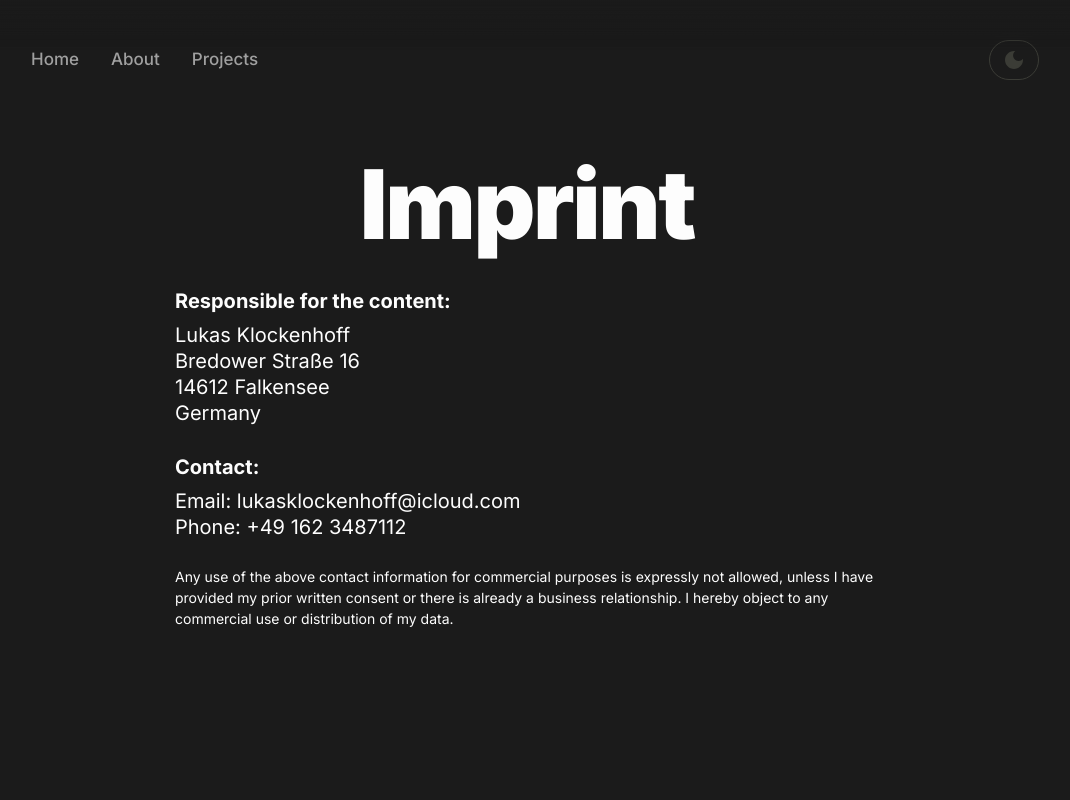
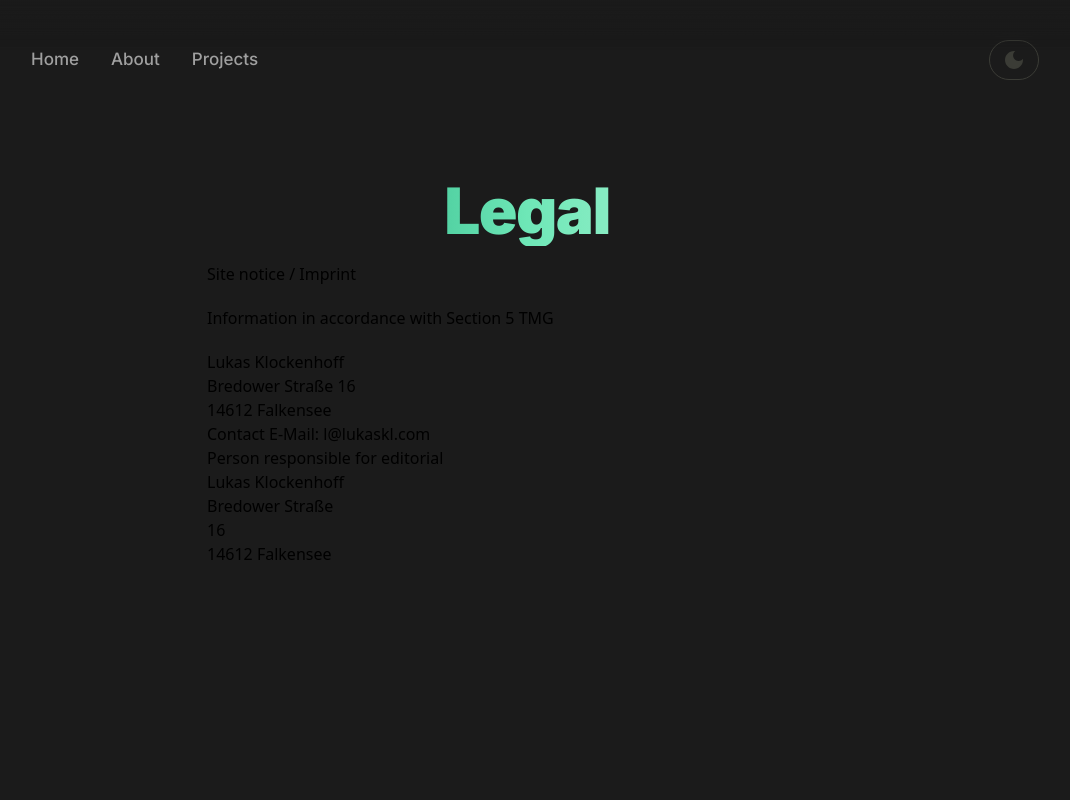
Before and after one commit to LukasKlockenhoff/Website, a Next.js app: page /legal in a window 1280 px wide. Shown: the top 800 px of the page, without its empty margins (113-1183 px from the left). Built offline with nearby package versions, Linux system fonts and the light colour scheme; a web font is replaced by a local one.

Commit message:
fix alignment

```diff
--- a/src/app/legal/page.tsx
+++ b/src/app/legal/page.tsx
@@ -1,44 +1,56 @@
 import TextStyles from "@/utils/textstyles";
 import Textstyles from "@/utils/textstyles";
 import { twMerge } from "tailwind-merge";
+import ExperienceCard from "@/components/about/experience-card";
+import textstyles from "@/utils/textstyles";
+import Image from "next/image";
+import LandingPageImage from "@/assets/LandingPageImage.png";
 
 export default async function Legal() {
   return (
-    <div className={"w-full h-full dark:bg-background bg-white"}>
-      <div className="flex h-full dark:bg-background bg-white p-4 md:p-8 sm:w-3/5 w-full  mx-auto justify-center">
-        <div className="flex flex-col mx-auto">
-          <h2 className={twMerge(Textstyles.H2, "text-center")}>Imprint</h2>
-          <div className="pt-8">
-            <p className={TextStyles.BigText}>
-              <strong>Responsible for the content:</strong>
-            </p>
-            <p className={twMerge(Textstyles.BigText, "mt-3")}>
+    <div
+      className={"w-full h-full bg-white dark:bg-background overflow-x-clip"}
+    >
+      <div
+        className={
+          "flex flex-col w-[90%] sm:w-1/2 mx-auto gap-y-4 justify-center pt-6 md:pt-14 overflow-hidden"
+        }
+      >
+        <h1
+          className={twMerge(
+            TextStyles.H3Gradient,
+            "flex justify-center bg-clip-text bg-gradient-to-r from-emerald-600 via-emerald-300 to-emerald-100",
+          )}
+        >
+          Legal
+        </h1>
+        <div
+          className={
+            "flex flex-col sm:w-2/3 justify-center gap-y-5 text-leading"
+          }
+        >
+          <div>Site notice / Imprint</div>
+          <div>Information in accordance with Section 5 TMG</div>
+          <div className={"flex flex-col"}>
+            <div>
               Lukas Klockenhoff
-            </p>
-            <p className={twMerge(Textstyles.BigText, "mt-1")}>
+              <br />
               Bredower Straße 16
-            </p>
-            <p className={twMerge(Textstyles.BigText, "mt-1")}>
+              <br />
               14612 Falkensee
-            </p>
-            <p className={twMerge(Textstyles.BigText, "mt-1")}>Germany</p>
-            <p className={twMerge(Textstyles.BigText, "pt-8")}>
-              <strong>Contact:</strong>
-            </p>
-            <p className={twMerge(Textstyles.BigText, "mt-3")}>
-              Email: lukasklockenhoff@icloud.com
-            </p>
-            <p className={twMerge(Textstyles.BigText, "mt-1")}>
-              Phone: +49 162 3487112
-            </p>
-          </div>
-          <div className="mt-6">
-            <p className={twMerge(Textstyles.Text, "mt-1")}>
-              Any use of the above contact information for commercial purposes
-              is expressly not allowed, unless I have provided my prior written
-              consent or there is already a business relationship. I hereby
-              object to any commercial use or distribution of my data.
-            </p>
+            </div>
+            <div>Contact E-Mail: l@lukaskl.com</div>
+            <div>
+              Person responsible for editorial
+              <br />
+              Lukas Klockenhoff
+              <br />
+              Bredower Straße
+              <br />
+              16
+              <br />
+              14612 Falkensee
+            </div>
           </div>
         </div>
       </div>
--- a/src/app/page.tsx
+++ b/src/app/page.tsx
@@ -6,6 +6,9 @@ import GitHubIcon from "@mui/icons-material/GitHub";
 import TwitterIcon from "@mui/icons-material/Twitter";
 import LinkedInIcon from "@mui/icons-material/LinkedIn";
 import Link from "next/link";
+import ReadMoreLink from "@/components/projects/read-more-link";
+import ProjectCard from "@/components/projects/project-card";
+import textstyles from "@/utils/textstyles";
 
 const Socials = () => {
   return (
@@ -48,7 +51,7 @@ export default function Home() {
         />
         <div
           className={
-            "flex flex-col w-full justify-center gap-y-5 mx-auto text-leading"
+            "flex flex-col sm:w-2/3 justify-center gap-y-5 text-leading"
           }
         >
           <p className={twMerge(Textstyles.BigText, "!text-grey")}>
@@ -59,6 +62,13 @@ export default function Home() {
             <span className={twMerge(Textstyles.H3Gradient)}>Tesla</span>{" "}
             Gigafactory Berlin
           </h1>
+          <div className={textstyles.BigHint}>
+            I am a 19 year old student from Germany. I am currently studying
+            Computer Science in cooperation with Tesla in Berlin. By day I
+            develop internal Full-Stack applications for Tesla, by night I work
+            on my own projects to improve my skills and the remaining time I try
+            to spend travelling and exploring the world.
+          </div>
         </div>
         <div className={"flex w-full gap-x-20  m-0 sm:m-5"}>
           <Socials />
--- a/src/components/footer/footer.tsx
+++ b/src/components/footer/footer.tsx
@@ -7,10 +7,10 @@ import { twMerge } from "tailwind-merge";
 const links = [
   {
     name: "Contact",
-    url: "/contact",
+    url: "https://mailto:l@lukaskl.com",
   },
   {
-    name: "Privacy Policy",
+    name: "Privacy",
     url: "/privacy",
   },
   {
@@ -42,7 +42,7 @@ export default async function Footer() {
               <Link
                 href={link.url}
                 key={link.name}
-                className={TextStyles.BigHint}
+                className={TextStyles.LinkText}
               >
                 {link.name}
               </Link>
--- a/src/components/header/header.tsx
+++ b/src/components/header/header.tsx
@@ -52,7 +52,7 @@ export default function Header() {
               <Link href={"/"}>
                 <p
                   className={twMerge(
-                    Textstyles.BigHint,
+                    Textstyles.LinkText,
                     currentPath === "/" ? "!text-secondary" : "",
                   )}
                 >
@@ -64,7 +64,7 @@ export default function Header() {
               <Link href={"/about"}>
                 <p
                   className={twMerge(
-                    Textstyles.BigHint,
+                    Textstyles.LinkText,
                     currentPath === "/about" ? "!text-secondary" : "",
                   )}
                 >
@@ -76,7 +76,7 @@ export default function Header() {
               <Link href={"/projects"}>
                 <p
                   className={twMerge(
-                    Textstyles.BigHint,
+                    Textstyles.LinkText,
                     currentPath === "/projects" ? "!text-secondary" : "",
                   )}
                 >
--- a/src/utils/textstyles.ts
+++ b/src/utils/textstyles.ts
@@ -17,7 +17,8 @@ const TextStyles = {
   Elevated: "font-inter sm:text-sm  dark:text-white text-black",
   BigTag: "font-inter text-[0.9375rem] dark:text-white text-black",
   Tag: "font-inter text-xs text-grey dark:text-grey",
-  BigHint: "font-inter text-[1.0625rem]  text-grey hover:text-secondary",
+  LinkText: "font-inter text-[1.0625rem]  text-grey hover:text-secondary",
+  BigHint: "font-inter text-[1.0625rem]  text-grey",
   Hint: "font-inter text-[0.9375rem] text-grey",
   CursiveHint: "font-playfare text-sm sm:text-[1.0625rem] text-grey",
 } as const;
```
Also changed, not shown: src/assets/LandingPageImage.png.
